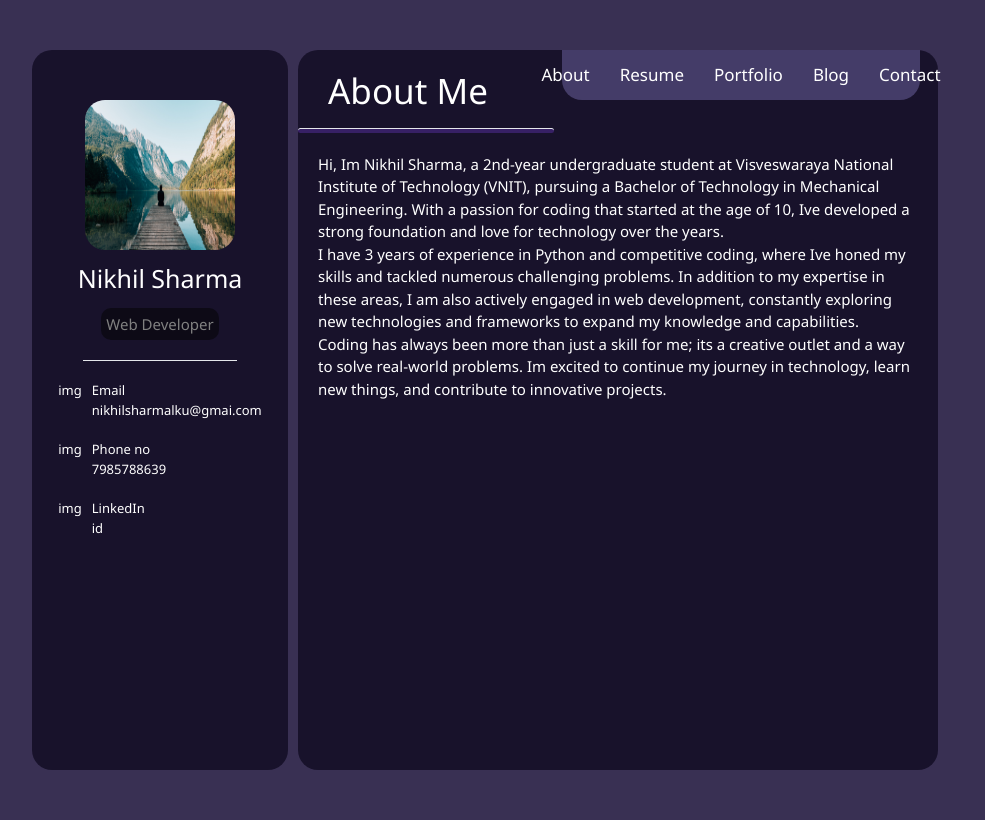
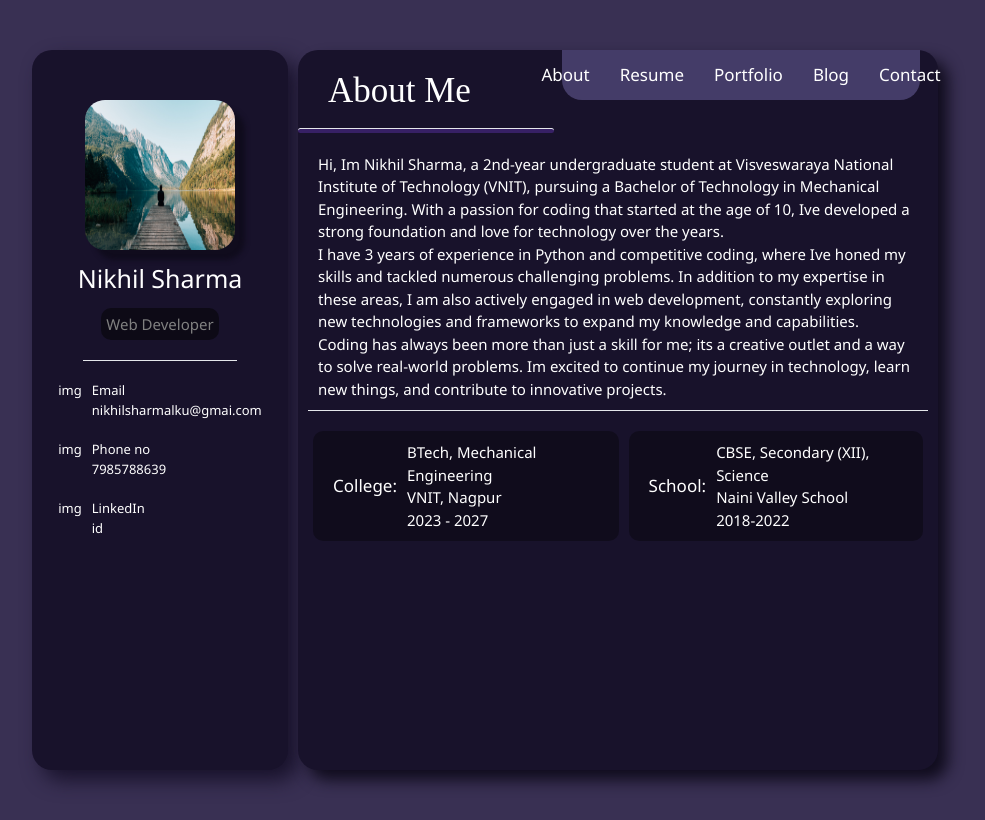
Before and after one commit to thenikhilsharma/portfolio, a Next.js app: page / in a window 1280 px wide. Shown: the whole page, without its empty margins (155-1140 px from the left). Built offline with nearby package versions, Linux system fonts and the light colour scheme.

Commit message:
14.07.2024.c1

```diff
--- /dev/null
+++ b/app/(.)blog/page.tsx
@@ -0,0 +1,13 @@
+import React from 'react'
+
+const blog2 = () => {
+  return (
+    <div>
+      <h1>
+        this is blog
+      </h1>
+    </div>
+  )
+}
+
+export default blog2
--- a/app/globals.css
+++ b/app/globals.css
@@ -1,6 +1,7 @@
 @tailwind base;
 @tailwind components;
 @tailwind utilities;
+@import url('https://fonts.googleapis.com/css2?family=Playwrite+PE:wght@100..400&display=swap');
 
 *{
   font-family: 'Segoe UI', Tahoma, Geneva, Verdana, sans-serif;
@@ -28,6 +29,7 @@
   display: flex;
   align-items: center;
   flex-direction: column;
+  box-shadow: 10px 10px 20px #18122B;
 }
 
 .logo-container{
@@ -40,12 +42,8 @@
   border-radius: 20px;
   overflow: hidden;
   position: relative;
+  box-shadow: 10px 10px 5px #100c1d;
 }
-
-/* .logo-container .img{
-  object-fit: contain;
-  height: 100%;
-} */
 
 .profile-data{
   margin-top: 10px;
@@ -94,6 +92,7 @@
   border-radius: 20px;
   width: 50vw;
   min-height: 90vh;
+  box-shadow: 10px 10px 15px #100c1d;
 }
 
 .navbar{
@@ -121,6 +120,7 @@
 
 .heading{
   color: white;
+  font-family: "Playwrite PE", cursive;
   font-size: 35px;
   font-weight: 300;
   padding-left: 30px;
@@ -146,6 +146,32 @@
   font-size: 15px;
 }
 
+.education-card-container{
+  margin-top: 15px;
+  display: flex;
+  justify-content: space-evenly;
+}
+
+.education{
+  background-color: #00000058;
+  padding: 10px;
+  margin: 5px;
+  border-radius: 10px;
+  display: flex;
+  align-items: center;
+  min-width: 23vw;
+  justify-content: center;
+}
+
+.education-heading{
+  margin: 10px;
+  font-size: 17px;
+}
+
+.education-data{
+  font-size: 15px;
+}
+
 footer{
   display: flex;
   background-color: black;
@@ -160,32 +186,6 @@ footer{
   border: 2px solid red;
 }
 
-/* :root {
-  --foreground-rgb: 0, 0, 0;
-  --background-start-rgb: 214, 219, 220;
-  --background-end-rgb: 255, 255, 255;
+.flex{
+  display: flex;
 }
-
-@media (prefers-color-scheme: dark) {
-  :root {
-    --foreground-rgb: 255, 255, 255;
-    --background-start-rgb: 0, 0, 0;
-    --background-end-rgb: 0, 0, 0;
-  }
-}
-
-body {
-  color: rgb(var(--foreground-rgb));
-  background: linear-gradient(
-      to bottom,
-      transparent,
-      rgb(var(--background-end-rgb))
-    )
-    rgb(var(--background-start-rgb));
-}
-
-@layer utilities {
-  .text-balance {
-    text-wrap: balance;
-  }
-} */
--- a/app/page.tsx
+++ b/app/page.tsx
@@ -15,6 +15,25 @@ const page = () => {
         Coding has always been more than just a skill for me; its a creative outlet and a way to solve real-world problems. Im excited to continue my journey in technology, learn new things, and contribute to innovative projects.
         </p>
       </div>
+      <hr></hr>
+      <div className='education-card-container'>
+        <ul className='education'>
+          <li className='education-heading'><h2>College:</h2></li>
+          <ul className='education-data'>
+            <li><h3>BTech, Mechanical Engineering</h3></li>
+            <li><h4>VNIT, Nagpur</h4></li>
+            <li><h4>2023 - 2027</h4></li>
+          </ul>
+        </ul>
+        <ul className='education'>
+          <li className='education-heading'><h2>School:</h2></li>
+          <ul className='education-data'>
+            <li><h3>CBSE, Secondary (XII), Science</h3></li>
+            <li><h4>Naini Valley School</h4></li>
+            <li><h4>2018-2022</h4></li>
+          </ul>
+        </ul>
+      </div>
     </>
  )
 }
```
